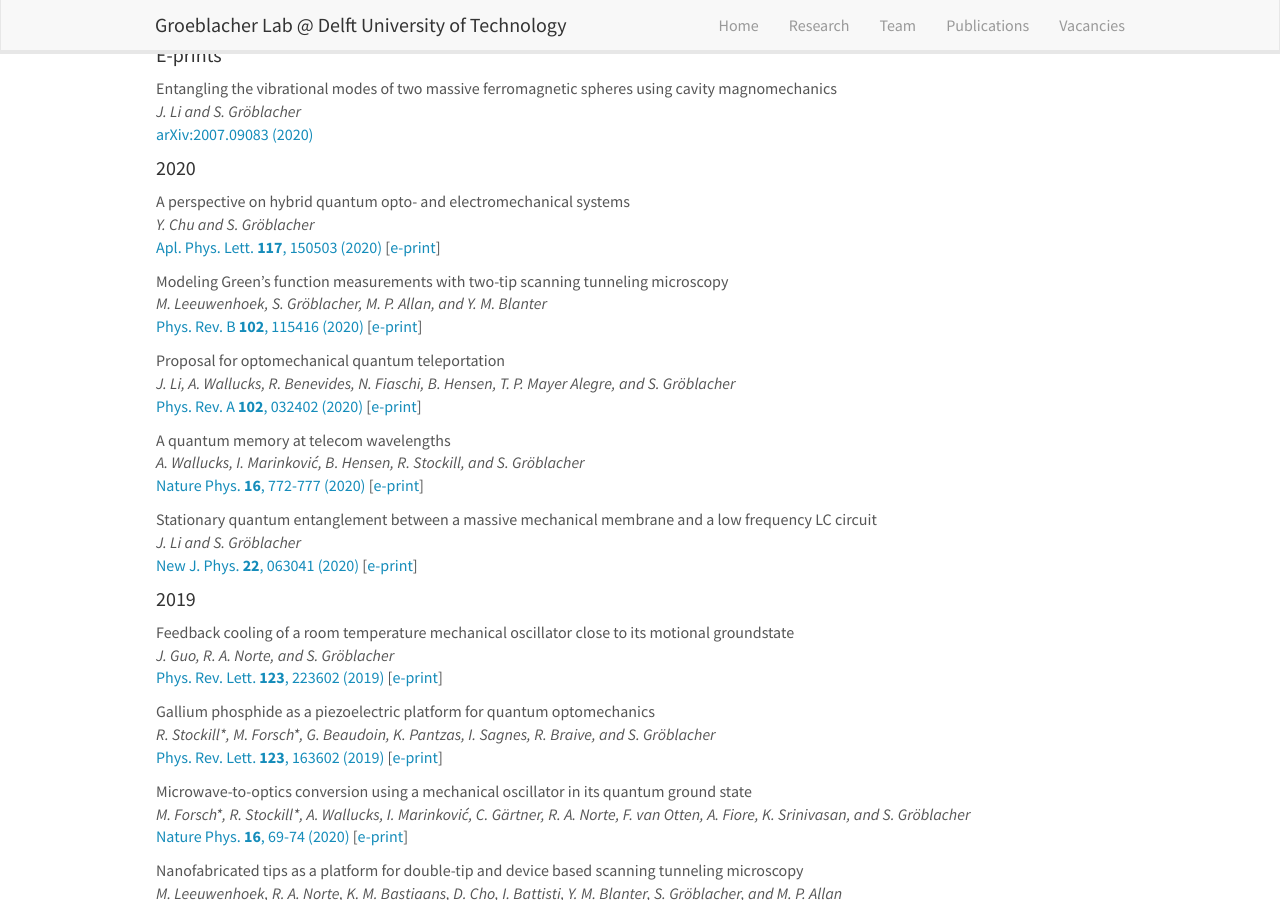
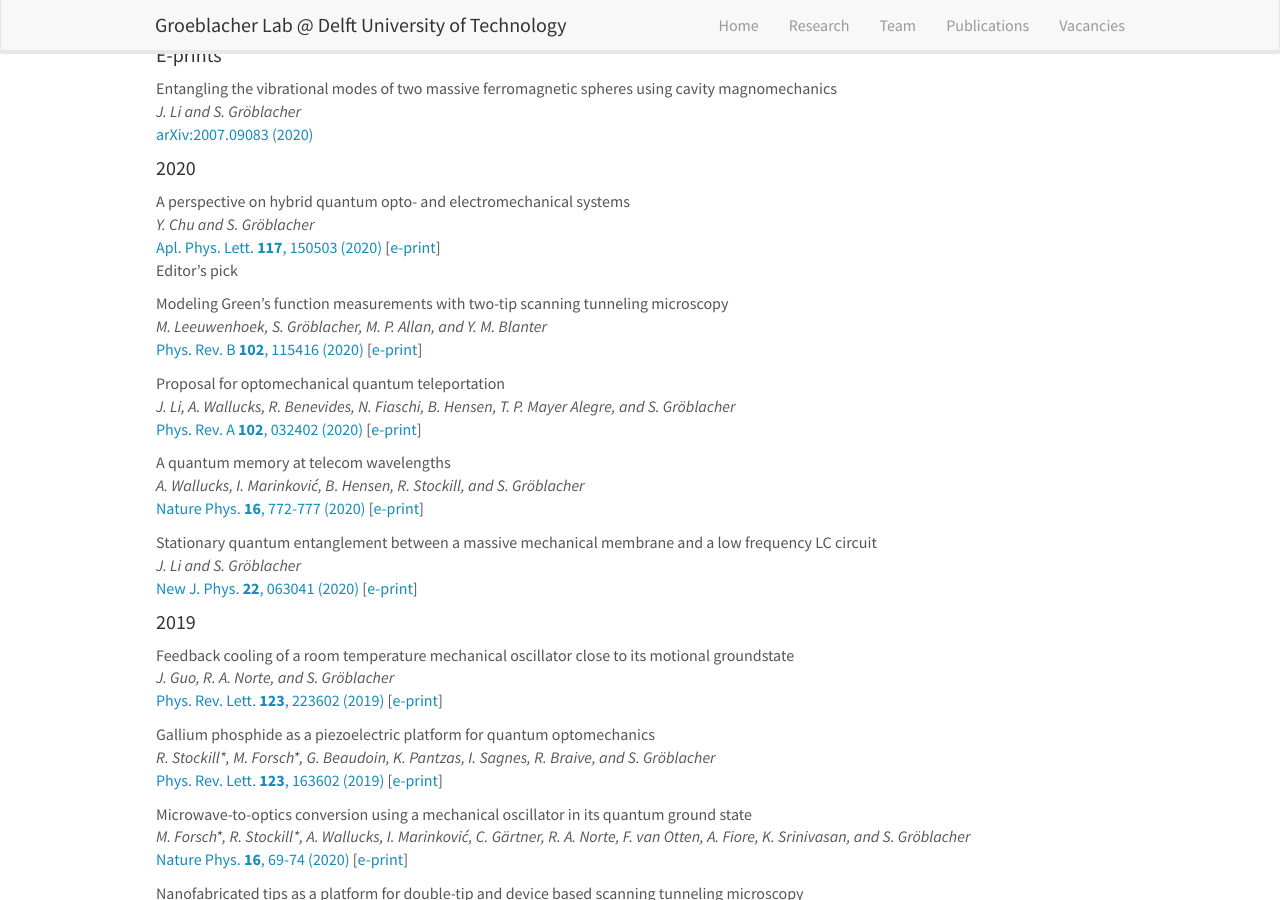
Before and after one commit to sgroeblacher/groeblacherlab, a Jekyll site: the page built from _pages/publications.md, in a window 1280 px wide and 900 px high, scrolled down 2735 px. Built offline with Jekyll 4.4.1, drawn with Linux system fonts in a browser that asks for light colours; nearby versions of some CDN libraries.

Commit message:
modified:   _data/publist.yml

```diff
--- a/_data/publist.yml
+++ b/_data/publist.yml
@@ -22,7 +22,7 @@
   arxiv: 1
   eprint: https://arxiv.org/abs/2007.03360
   highlight: 0
-  news2:
+  news2: Editor's pick
   newyear: 1
   year: 2020
 
```
